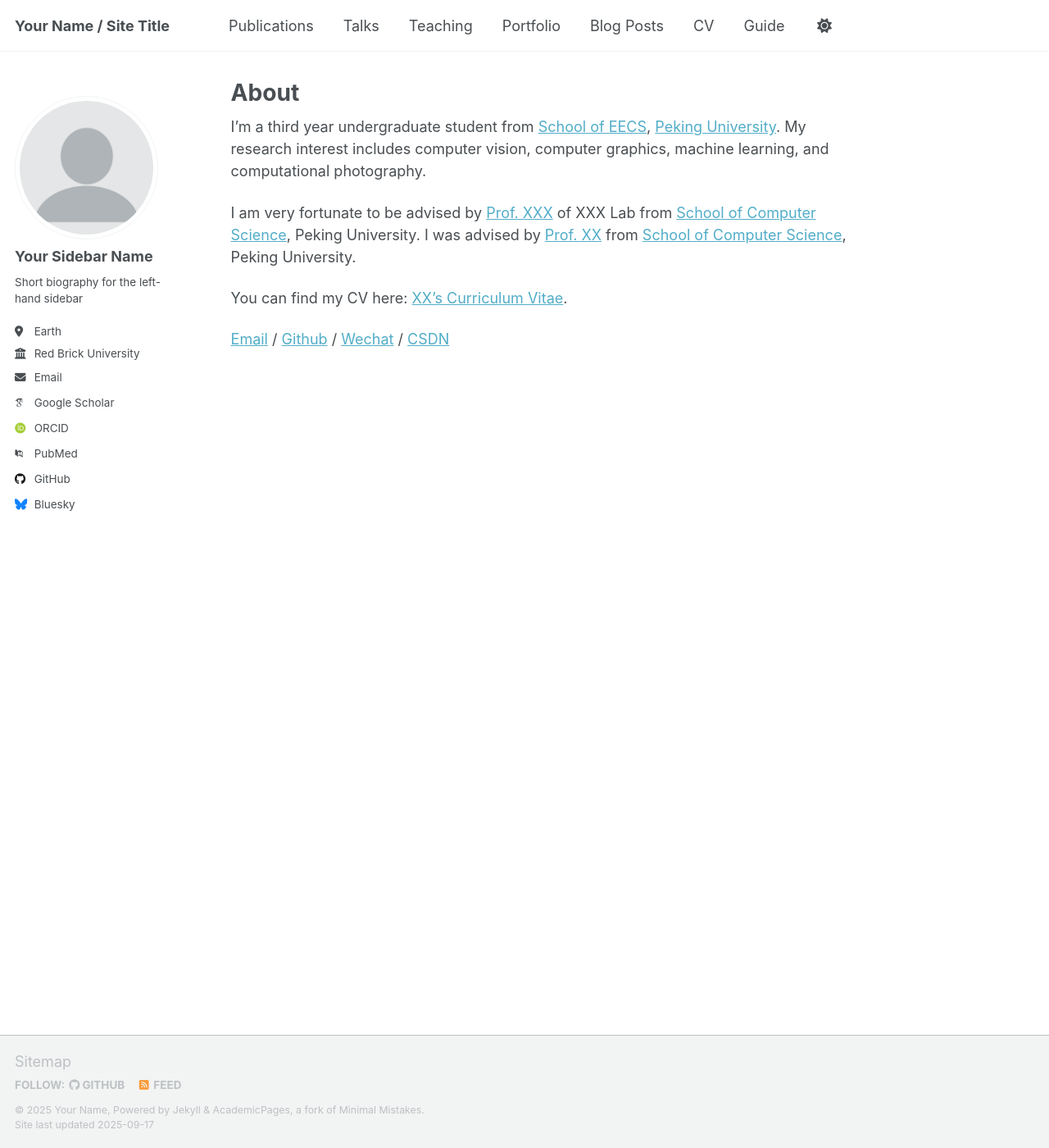
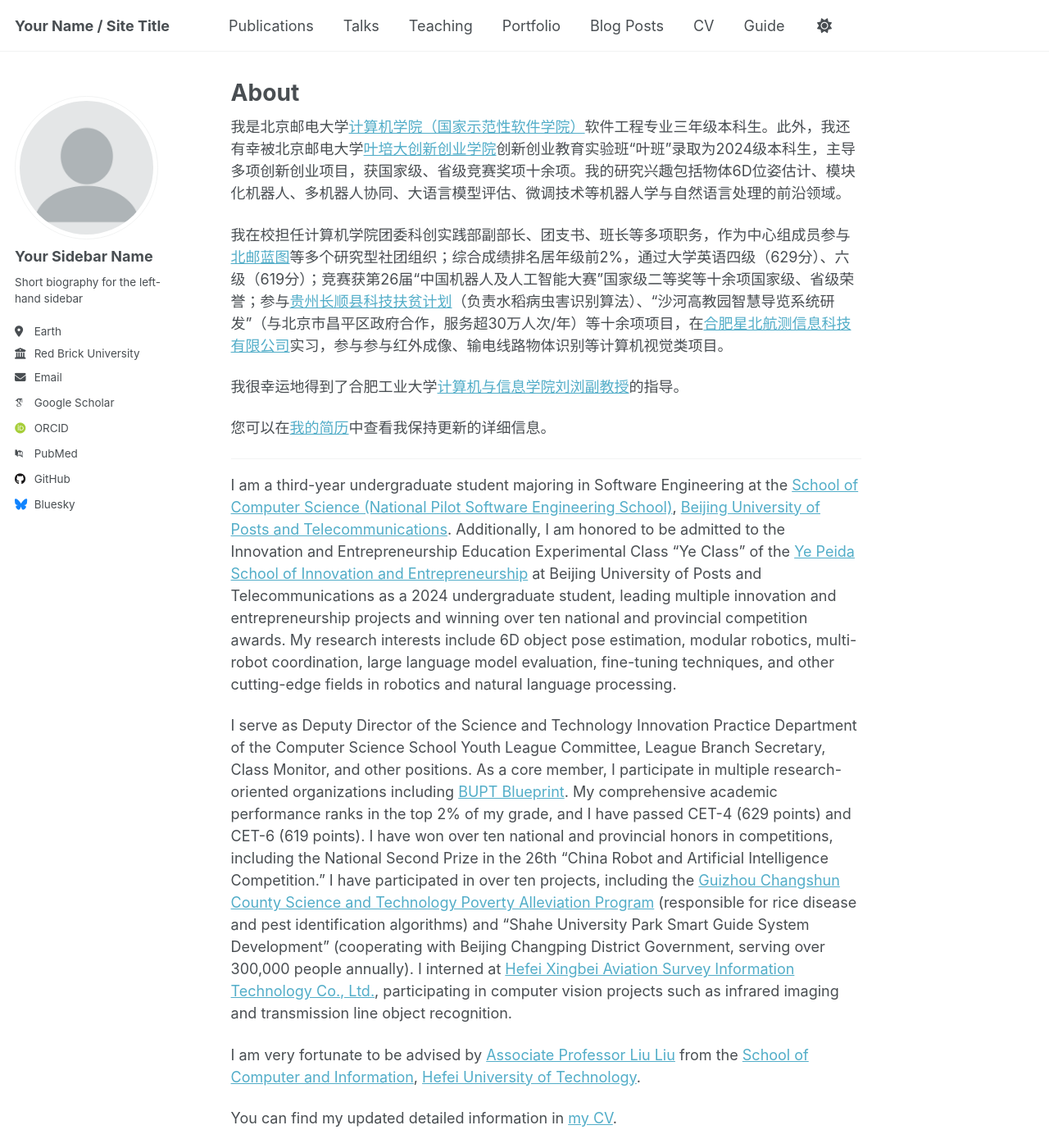
Before and after one commit to Heartune/Heartune.github.io, a Jekyll site: the page built from _pages/about.md, in a window 1280 px wide and 1400 px high. Shown: the whole window at 82% size. Built offline with Jekyll 4.4.1, drawn with Linux system fonts in a browser that asks for light colours; some web fonts are replaced; a script that is not in the unit is left out.

Commit message:
Update about page with detailed bilingual content and add CV and WeChat images

```diff
--- a/_pages/about.md
+++ b/_pages/about.md
@@ -7,10 +7,22 @@ redirect_from:
   - /about.html
 ---
 
-I'm a third year undergraduate student from [School of EECS](https://eecs.pku.edu.cn/), [Peking University](https://www.pku.edu.cn/). My research interest includes computer vision, computer graphics, machine learning, and computational photography.
+我是北京邮电大学[计算机学院（国家示范性软件学院）](https://scs.bupt.edu.cn/index.htm)软件工程专业三年级本科生。此外，我还有幸被北京邮电大学[叶培大创新创业学院](https://yepeida.bupt.edu.cn/)创新创业教育实验班“叶班”录取为2024级本科生，主导多项创新创业项目，获国家级、省级竞赛奖项十余项。我的研究兴趣包括物体6D位姿估计、模块化机器人、多机器人协同、大语言模型评估、微调技术等机器人学与自然语言处理的前沿领域。
 
-I am very fortunate to be advised by [Prof. XXX](https://www.XXX.com/) of XXX Lab from [School of Computer Science](https://cs.pku.edu.cn/), Peking University. I was advised by [Prof. XX](https://XXX.pku.edu.cn/) from [School of Computer Science](https://cs.pku.edu.cn/), Peking University.
+我在校担任计算机学院团委科创实践部副部长、团支书、班长等多项职务，作为中心组成员参与[北邮蓝图](https://peking.bjd.com.cn/content/s6109f126e4b0f21db068a1c7.html)等多个研究型社团组织；综合成绩排名居年级前2%，通过大学英语四级（629分）、六级（619分）；竞赛获第26届“中国机器人及人工智能大赛”国家级二等奖等十余项国家级、省级荣誉；参与[贵州长顺县科技扶贫计划](https://mp.weixin.qq.com/s/6OjkT8vqIqM76sAiqX3pJg)（负责水稻病虫害识别算法）、“沙河高教园智慧导览系统研发”（与北京市昌平区政府合作，服务超30万人次/年）等十余项项目，在[合肥星北航测信息科技有限公司](http://www.navmonitor.com/)实习，参与参与红外成像、输电线路物体识别等计算机视觉类项目。
 
-You can find my CV here: [XX's Curriculum Vitae](../assets/Curriculum_Vitae.pdf).
+我很幸运地得到了合肥工业大学[计算机与信息学院](https://ci.hfut.edu.cn/)[刘浏副教授](https://hfut-liuliu.com/)的指导。
 
-[Email](mailto:XX@stu.pku.edu.cn) / [Github](https://github.com/QiuDi233) / [Wechat](../images/wechat.jpg) / [CSDN](https://blog.csdn.net/qd1813100174?spm=1000.2115.3001.5343)
+您可以在[我的简历](../assets/简历29.png)中查看我保持更新的详细信息。
+
+---
+
+I am a third-year undergraduate student majoring in Software Engineering at the [School of Computer Science (National Pilot Software Engineering School)](https://scs.bupt.edu.cn/index.htm), [Beijing University of Posts and Telecommunications](https://www.bupt.edu.cn/). Additionally, I am honored to be admitted to the Innovation and Entrepreneurship Education Experimental Class "Ye Class" of the [Ye Peida School of Innovation and Entrepreneurship](https://yepeida.bupt.edu.cn/) at Beijing University of Posts and Telecommunications as a 2024 undergraduate student, leading multiple innovation and entrepreneurship projects and winning over ten national and provincial competition awards. My research interests include 6D object pose estimation, modular robotics, multi-robot coordination, large language model evaluation, fine-tuning techniques, and other cutting-edge fields in robotics and natural language processing.
+
+I serve as Deputy Director of the Science and Technology Innovation Practice Department of the Computer Science School Youth League Committee, League Branch Secretary, Class Monitor, and other positions. As a core member, I participate in multiple research-oriented organizations including [BUPT Blueprint](https://peking.bjd.com.cn/content/s6109f126e4b0f21db068a1c7.html). My comprehensive academic performance ranks in the top 2% of my grade, and I have passed CET-4 (629 points) and CET-6 (619 points). I have won over ten national and provincial honors in competitions, including the National Second Prize in the 26th "China Robot and Artificial Intelligence Competition." I have participated in over ten projects, including the [Guizhou Changshun County Science and Technology Poverty Alleviation Program](https://mp.weixin.qq.com/s/6OjkT8vqIqM76sAiqX3pJg) (responsible for rice disease and pest identification algorithms) and "Shahe University Park Smart Guide System Development" (cooperating with Beijing Changping District Government, serving over 300,000 people annually). I interned at [Hefei Xingbei Aviation Survey Information Technology Co., Ltd.](http://www.navmonitor.com/), participating in computer vision projects such as infrared imaging and transmission line object recognition.
+
+I am very fortunate to be advised by [Associate Professor Liu Liu](https://hfut-liuliu.com/) from the [School of Computer and Information](https://ci.hfut.edu.cn/), [Hefei University of Technology](https://www.hfut.edu.cn/).
+
+You can find my updated detailed information in [my CV](../assets/简历29.png).
+
+[Email](mailto:xtc_heartune@bupt.edu.cn) / [Github](https://github.com/Heartune) / [Wechat](../images/WeChat.jpg)
```
Also changed, not shown: assets/简历29.png (added), images/WeChat.jpg (added).
